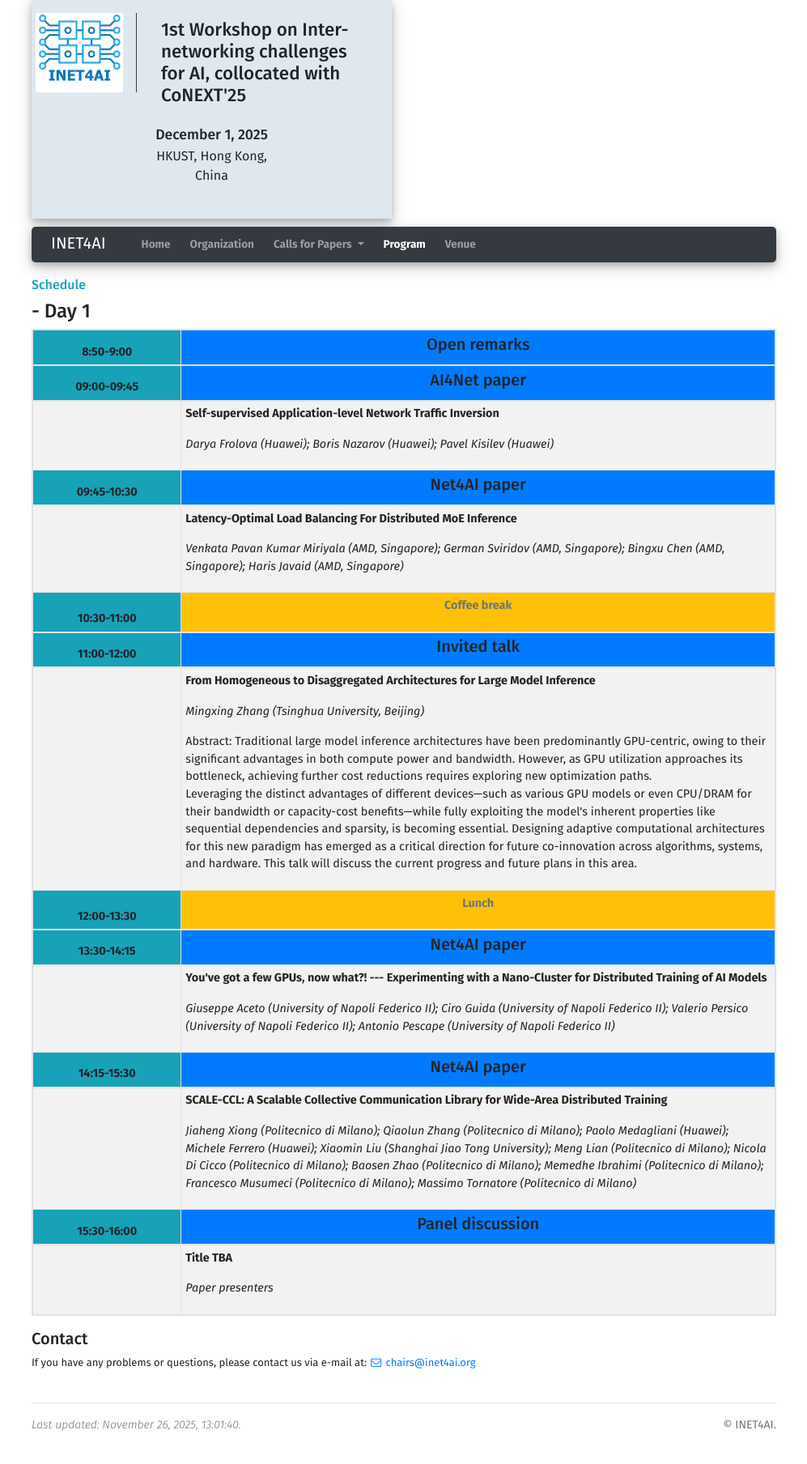
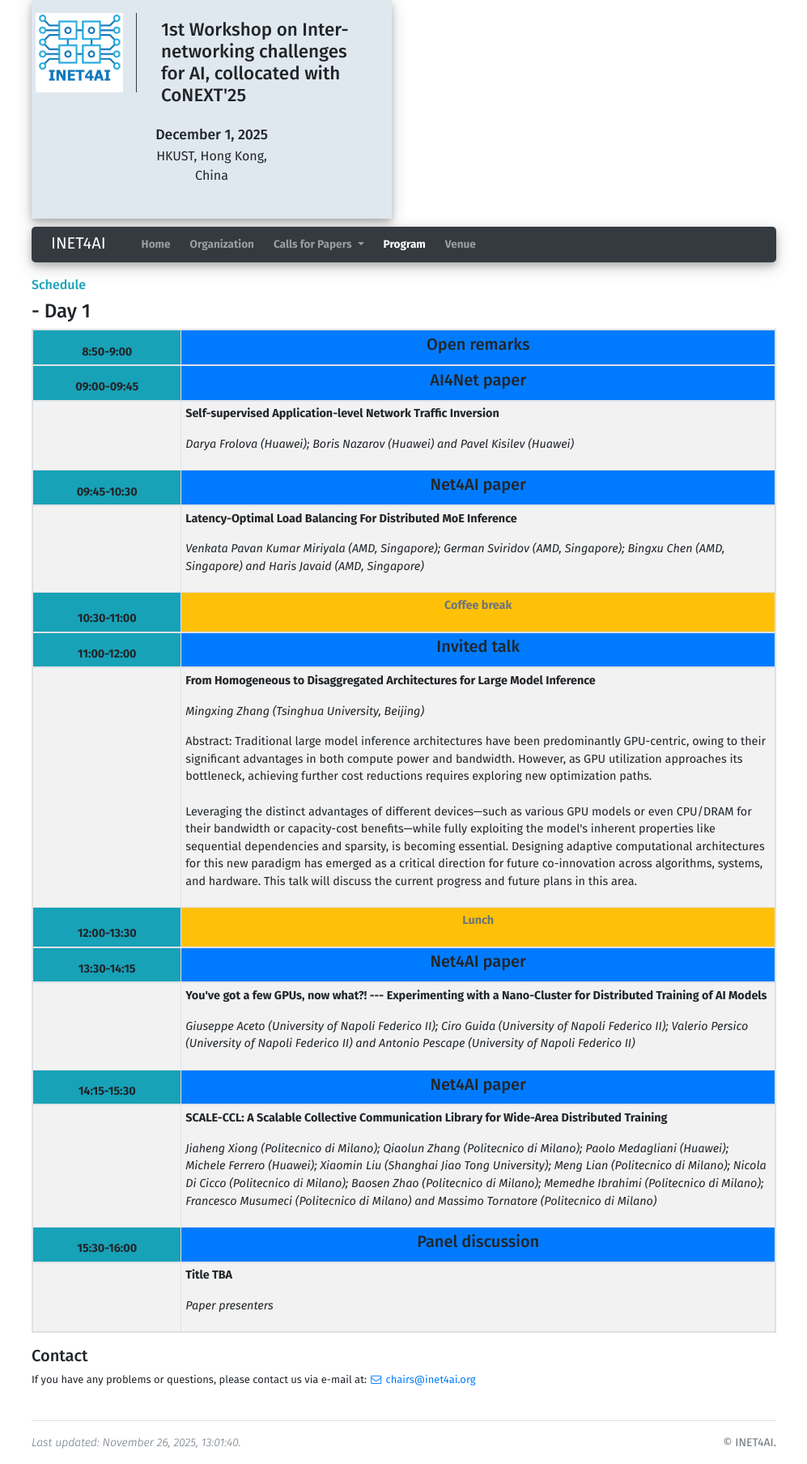
Before and after one commit to IRTF-net4AI/inet4ai, a Jekyll site: the page built from program.html, in a window 1280 px wide. Shown: the whole page at 81% size, without its empty margins (141-1138 px from the left). Built offline with Jekyll 4.4.1, drawn with Linux system fonts in a browser that asks for light colours; before the commit the page ends 1786 px from its top, so only the background shows below that.

Commit message:
Update speaker listings to use 'and' for clarity

```diff
--- a/_data/program.yml
+++ b/_data/program.yml
@@ -22,13 +22,13 @@ schedule:
     title: "AI4Net paper"
     events:
     - title: "Self-supervised Application-level Network Traffic Inversion"
-      speakers: "Darya Frolova (Huawei); Boris Nazarov (Huawei); Pavel Kisilev (Huawei)"
+      speakers: "Darya Frolova (Huawei); Boris Nazarov (Huawei) and Pavel Kisilev (Huawei)"
   - startTime: "09:45"
     endTime: "10:30"
     title: "Net4AI paper"
     events:
     - title: "Latency-Optimal Load Balancing For Distributed MoE Inference"
-      speakers: "Venkata Pavan Kumar Miriyala (AMD, Singapore); German Sviridov (AMD, Singapore); Bingxu Chen (AMD, Singapore); Haris Javaid (AMD, Singapore)"
+      speakers: "Venkata Pavan Kumar Miriyala (AMD, Singapore); German Sviridov (AMD, Singapore); Bingxu Chen (AMD, Singapore) and Haris Javaid (AMD, Singapore)"
   - startTime: "10:30"
     endTime: "11:00"
     title: "Coffee break"
@@ -41,7 +41,7 @@ schedule:
     - title: "From Homogeneous to Disaggregated Architectures for Large Model Inference"
       speakers: "Mingxing Zhang (Tsinghua University, Beijing)"
       abstract: "Traditional large model inference architectures have been predominantly GPU-centric, owing to their significant advantages in both compute power and bandwidth.
-      However, as GPU utilization approaches its bottleneck, achieving further cost reductions requires exploring new optimization paths.<br/>
+      However, as GPU utilization approaches its bottleneck, achieving further cost reductions requires exploring new optimization paths.<br/><br/>
       Leveraging the distinct advantages of different devices—such as various GPU models or even CPU/DRAM for their bandwidth or capacity-cost benefits—while fully exploiting
       the model's inherent properties like sequential dependencies and sparsity, is becoming essential. Designing adaptive computational architectures for this new paradigm has
       emerged as a critical direction for future co-innovation across algorithms, systems, and hardware. This talk will discuss the current progress and future plans in this area."
@@ -54,13 +54,13 @@ schedule:
     title: "Net4AI paper"
     events:
     - title: "You've got a few GPUs, now what?! --- Experimenting with a Nano-Cluster for Distributed Training of AI Models"
-      speakers: "Giuseppe Aceto (University of Napoli Federico II); Ciro Guida (University of Napoli Federico II); Valerio Persico (University of Napoli Federico II); Antonio Pescape (University of Napoli Federico II)"
+      speakers: "Giuseppe Aceto (University of Napoli Federico II); Ciro Guida (University of Napoli Federico II); Valerio Persico (University of Napoli Federico II) and Antonio Pescape (University of Napoli Federico II)"
   - startTime: "14:15"
     endTime: "15:30"
     title: "Net4AI paper"
     events:
     - title: "SCALE-CCL: A Scalable Collective Communication Library for Wide-Area Distributed Training"
-      speakers: "Jiaheng Xiong (Politecnico di Milano); Qiaolun Zhang (Politecnico di Milano); Paolo Medagliani (Huawei); Michele Ferrero (Huawei); Xiaomin Liu (Shanghai Jiao Tong University); Meng Lian (Politecnico di Milano); Nicola Di Cicco (Politecnico di Milano); Baosen Zhao (Politecnico di Milano); Memedhe Ibrahimi (Politecnico di Milano); Francesco Musumeci (Politecnico di Milano); Massimo Tornatore (Politecnico di Milano)"
+      speakers: "Jiaheng Xiong (Politecnico di Milano); Qiaolun Zhang (Politecnico di Milano); Paolo Medagliani (Huawei); Michele Ferrero (Huawei); Xiaomin Liu (Shanghai Jiao Tong University); Meng Lian (Politecnico di Milano); Nicola Di Cicco (Politecnico di Milano); Baosen Zhao (Politecnico di Milano); Memedhe Ibrahimi (Politecnico di Milano); Francesco Musumeci (Politecnico di Milano) and Massimo Tornatore (Politecnico di Milano)"
   - startTime: "15:30"
     endTime: "16:00"
     title: "Panel discussion"
```
